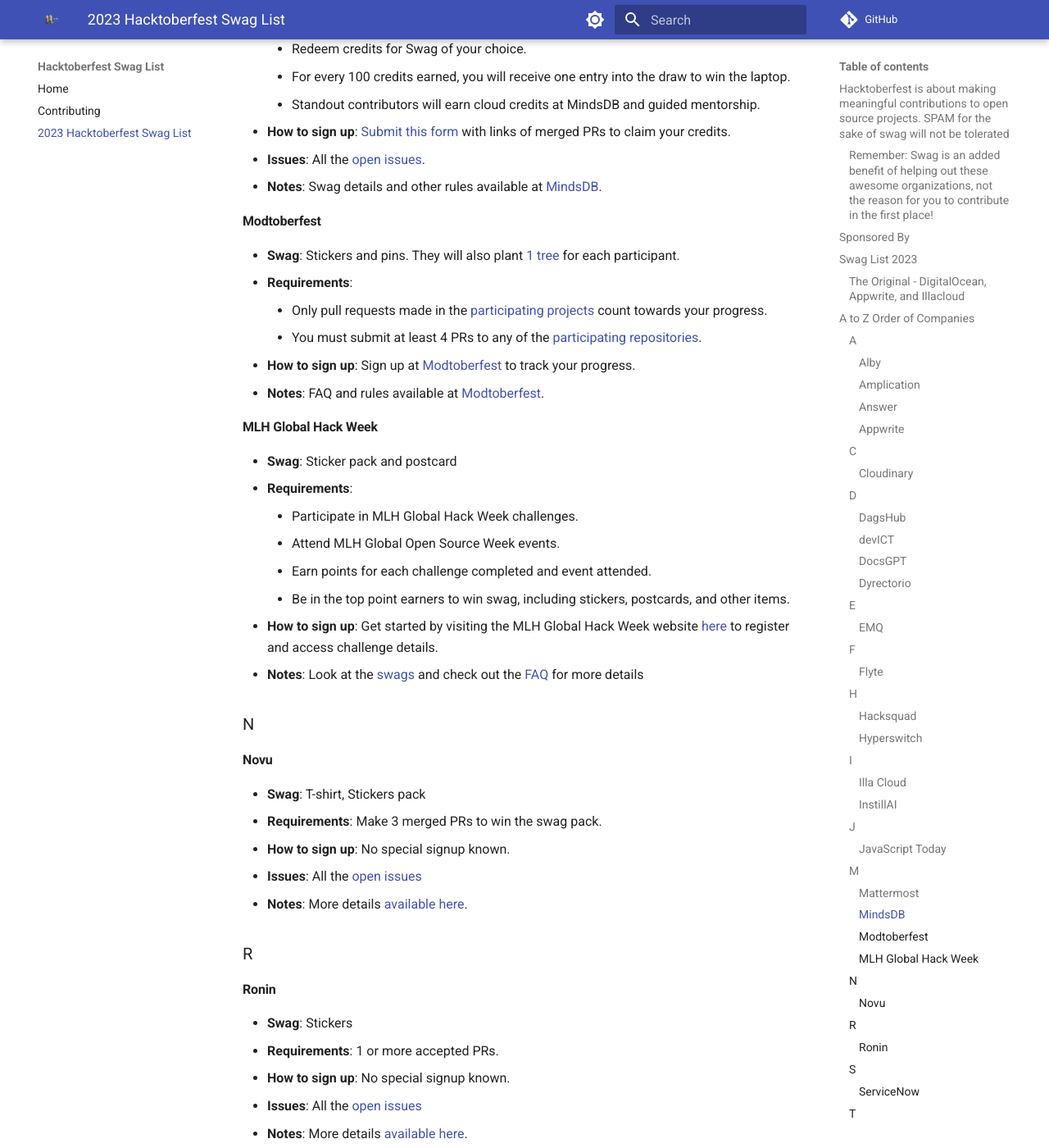
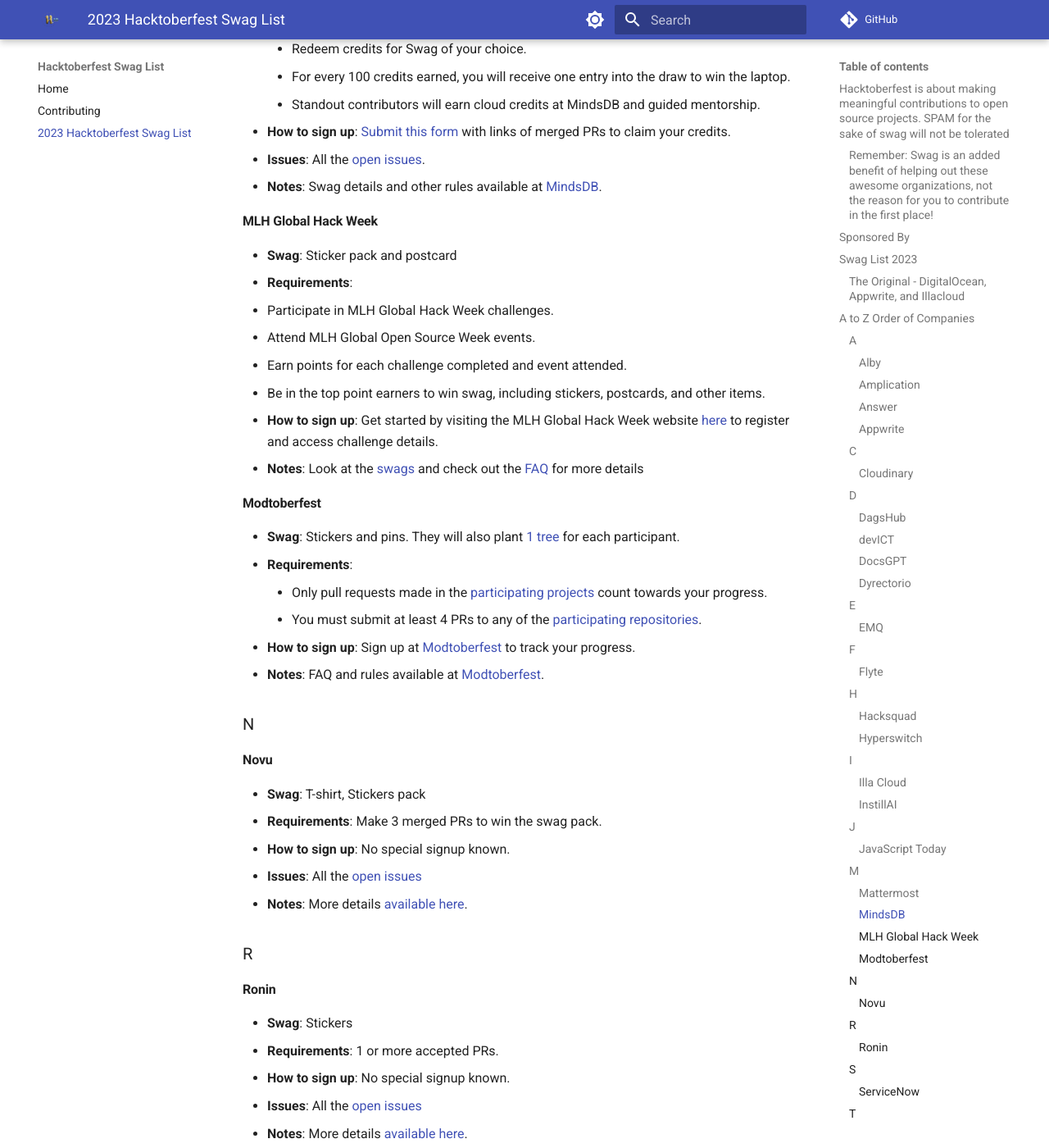
Before and after one commit to crweiner/hacktoberfest-swag-list, an MkDocs documentation site: the page built from docs/list.md, in a window 1280 px wide and 1400 px high, scrolled down 6954 px. Shown: the whole window at 82% size. Built offline with MkDocs 1.6.1 and Material for MkDocs 9.7.7, drawn with Linux system fonts in a browser that asks for light colours; plug-ins that fetch from the network failed and are left out; comment, search, counter and statistics services are not loaded; some of the changed lines change nothing that is shown.

Commit message:
Move MLH

```diff
--- a/docs/list.md
+++ b/docs/list.md
@@ -228,6 +228,17 @@
 - **Issues**: All the [open issues](https://github.com/mindsdb/mindsdb/labels/hacktoberfest).
 - **Notes**: Swag details and other rules available at [MindsDB](https://mindsdb.com/hacktoberfest).
 
+#### **MLH Global Hack Week**
+
+- **Swag**: Sticker pack and postcard
+- **Requirements**:
+  - Participate in MLH Global Hack Week challenges.
+  - Attend MLH Global Open Source Week events.
+  - Earn points for each challenge completed and event attended.
+  - Be in the top point earners to win swag, including stickers, postcards, and other items.
+- **How to sign up**: Get started by visiting the MLH Global Hack Week website [here](https://ghw.mlh.io/events/open-source) to register and access challenge details.
+- **Notes**: Look at the [swags](https://ghw.mlh.io/swag) and check out the [FAQ](https://ghw.mlh.io/faq) for more details
+
 #### **Modtoberfest**
 
 - **Swag**: Stickers and pins. They will also plant [1 tree](https://modtoberfest.com/modtoberforest) for each participant.
@@ -236,17 +247,6 @@
     - You must submit at least 4 PRs to any of the [participating repositories](https://modtoberfest.com/repositories).
 - **How to sign up**:  Sign up at [Modtoberfest](https://modtoberfest.com/api/auth/signin) to track your progress.
 - **Notes**: FAQ and rules available at [Modtoberfest](https://modtoberfest.com/).
-
-#### **MLH Global Hack Week**
-
-- **Swag**: Sticker pack and postcard
-- **Requirements**:
-    - Participate in MLH Global Hack Week challenges.
-    - Attend MLH Global Open Source Week events.
-    - Earn points for each challenge completed and event attended.
-    - Be in the top point earners to win swag, including stickers, postcards, and other items.
-- **How to sign up**: Get started by visiting the MLH Global Hack Week website [here](https://ghw.mlh.io/events/open-source) to register and access challenge details.
-- **Notes**: Look at the [swags](https://ghw.mlh.io/swag) and check out the [FAQ](https://ghw.mlh.io/faq) for more details
 
 ### N
 
```
